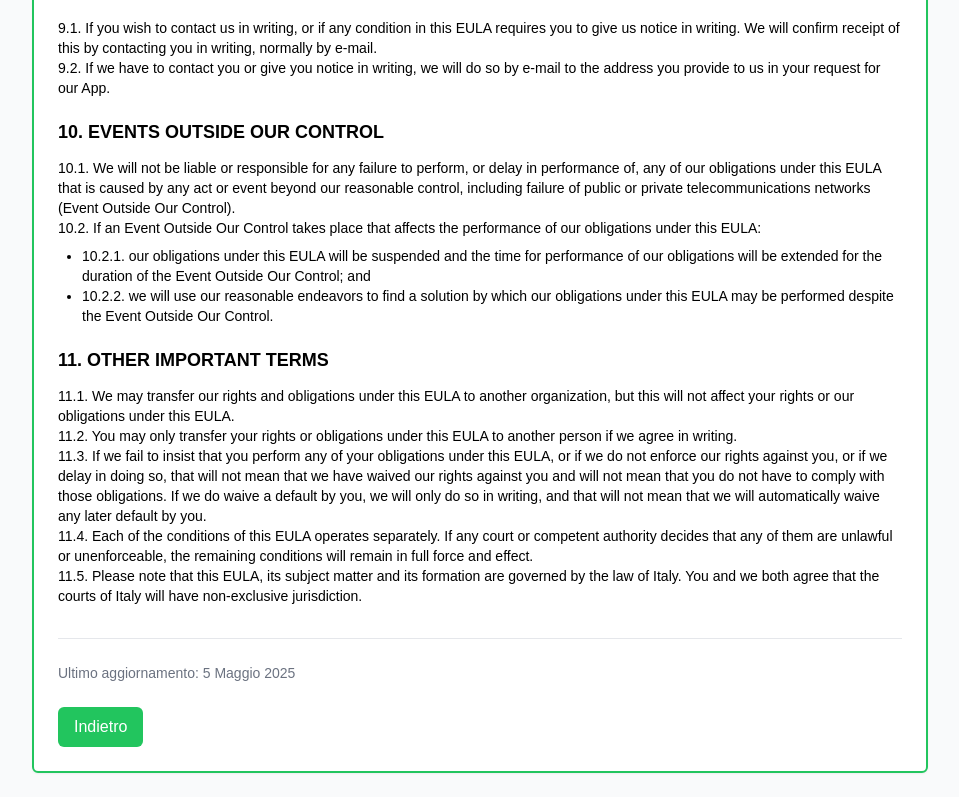
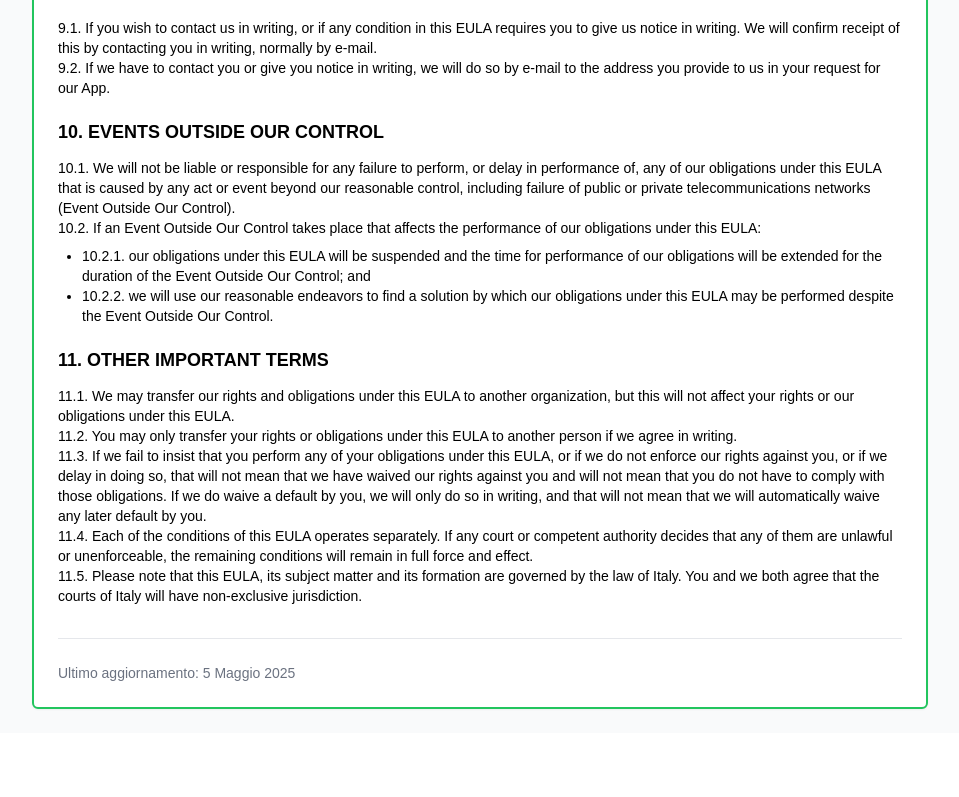
Before and after one commit to AlbyCosmy99/ticdrive-workshops-website-nuxt, a Nuxt app: page /privacy-policy/app in a window 1280 px wide. Shown: the part 10788-11585 px from the top of the page, without its empty margins (160-1119 px from the left). After the commit the page ends 11521 px from the top, so only its background shows below. Built offline with nearby package versions, Linux system fonts and the light colour scheme; a web font is replaced by a local one.

Commit message:
feat: improve privacy-policy

```diff
--- a/layouts/privacy-policy.vue
+++ b/layouts/privacy-policy.vue
@@ -14,30 +14,13 @@
 
         <div class="max-w-4xl mx-auto bg-white rounded-md shadow-sm border-2 border-green-500">
             <div class="p-6">
-                <!-- This is where the page content will be injected -->
+
                 <slot />
 
                 <div class="mt-8 pt-6 border-t border-gray-200">
                     <p class="text-sm text-gray-500">Ultimo aggiornamento: 5 Maggio 2025</p>
-
-                    <div class="mt-6">
-                        <button @click="goBack"
-                            class="px-4 py-2 bg-green-500 text-white rounded-md hover:bg-green-600 transition-colors">
-                            Indietro
-                        </button>
-                    </div>
                 </div>
             </div>
         </div>
     </div>
 </template>
-
-<script lang="ts" setup>
-import { useRouter } from 'vue-router';
-
-const router = useRouter();
-
-const goBack = () => {
-    router.back();
-};
-</script>
--- a/pages/privacy-policy/app.vue
+++ b/pages/privacy-policy/app.vue
@@ -7,21 +7,17 @@
       collection and use of personal data by us.
     </p>
 
-    <!-- Privacy Policy content -->
     <div v-for="(section, index) in privacyPolicySections" :key="index">
       <h2 class="text-lg font-semibold mb-3 mt-5">{{ section.title }}</h2>
       <div v-html="section.content"></div>
     </div>
 
-    <!-- Terms of Use content -->
     <h2 class="text-lg font-semibold mb-3 mt-8">2. Terms of Use</h2>
     <div v-for="(section, index) in termsOfUseSections" :key="index">
       <h2 class="text-lg font-semibold mb-3 mt-5">{{ section.title }}</h2>
       <div v-html="section.content"></div>
     </div>
-    <!-- Add rest of Terms of Use content -->
 
-    <!-- EULA content -->
     <h2 class="text-lg font-semibold mb-3 mt-8">3. End-User License Agreement (EULA)</h2>
     <div v-for="(section, index) in eulaSections" :key="index">
       <h2 class="text-lg font-semibold mb-3 mt-5">{{ section.title }}</h2>
@@ -450,6 +446,4 @@ const eulaSections = [
     <p>11.5. Please note that this EULA, its subject matter and its formation are governed by the law of Italy. You and we both agree that the courts of Italy will have non-exclusive jurisdiction.</p>`
   },
 ];
-
-
 </script>
```
Also changed, not shown: pages/privacy-policy/saas.vue (+0 -8 lines).
